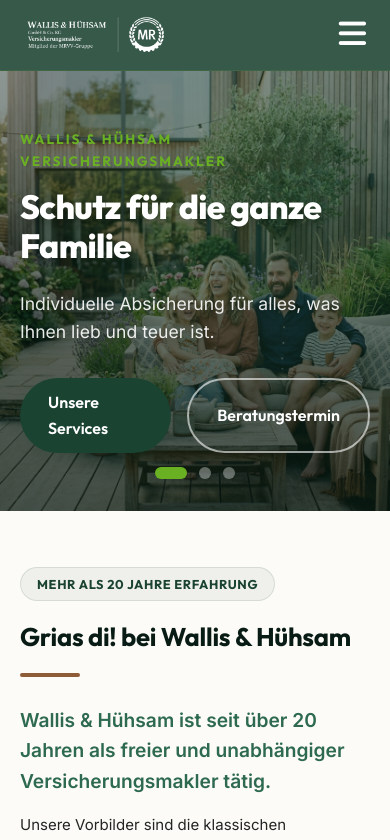
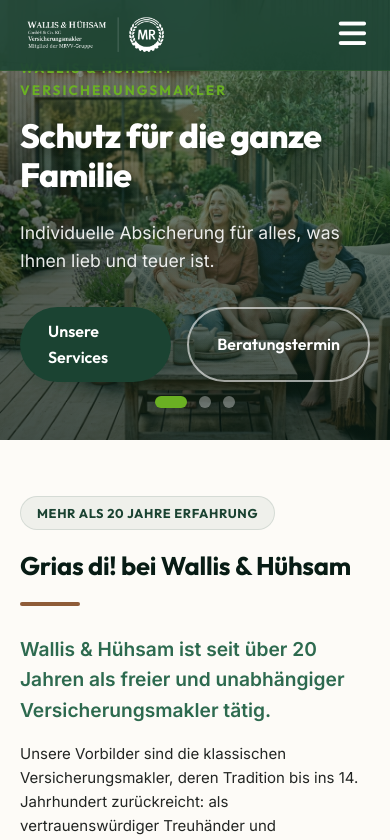
Before and after one commit to realNeron/wallis-huehsam-redesign, an Angular app: page / in a window 390 px wide. Shown: the top 840 px of the page. Built offline with nearby package versions, Linux system fonts and the light colour scheme.

Commit message:
style: change header to fixed and add page layout offsets for subpages

```diff
--- a/src/app/components/header/header.css
+++ b/src/app/components/header/header.css
@@ -5,7 +5,7 @@
 */
 
 .glass-header {
-  position: sticky;
+  position: fixed;
   top: 0;
   left: 0;
   width: 100%;
--- a/src/app/components/home/home.css
+++ b/src/app/components/home/home.css
@@ -8,6 +8,13 @@
   height: 600px;
   background-color: var(--primary-dark);
   overflow: hidden;
+  margin-top: -90px; /* Pulls hero behind fixed header */
+}
+
+@media (max-width: 576px) {
+  .hero-section {
+    margin-top: -70px;
+  }
 }
 
 .hero-slide {
--- a/src/styles.css
+++ b/src/styles.css
@@ -75,6 +75,16 @@
   color: var(--text-main);
   background-color: var(--bg-body);
   overflow-x: hidden;
+}
+
+main {
+  padding-top: 90px;
+}
+
+@media (max-width: 576px) {
+  main {
+    padding-top: 70px;
+  }
 }
 
 h1, h2, h3, h4, h5, h6 {
```
